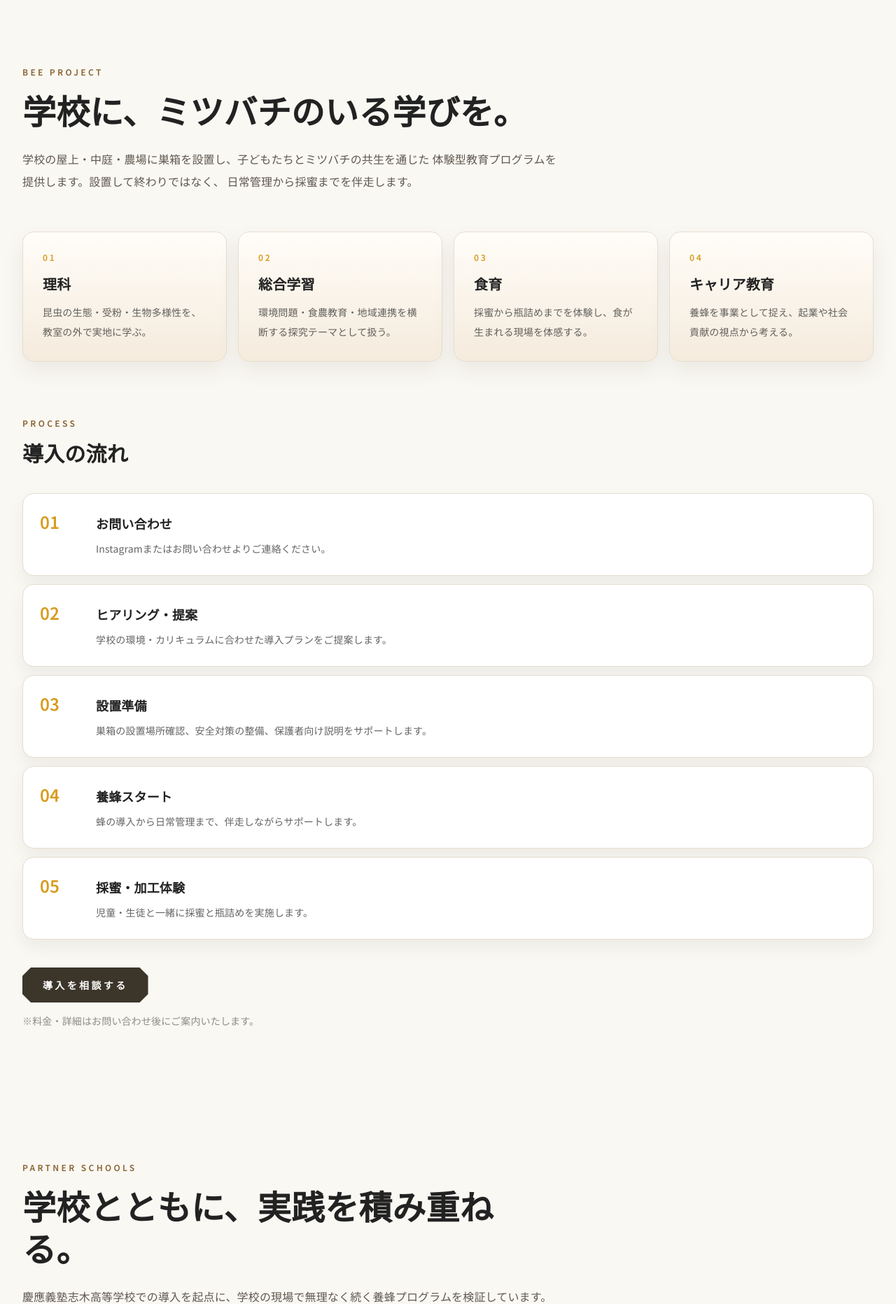
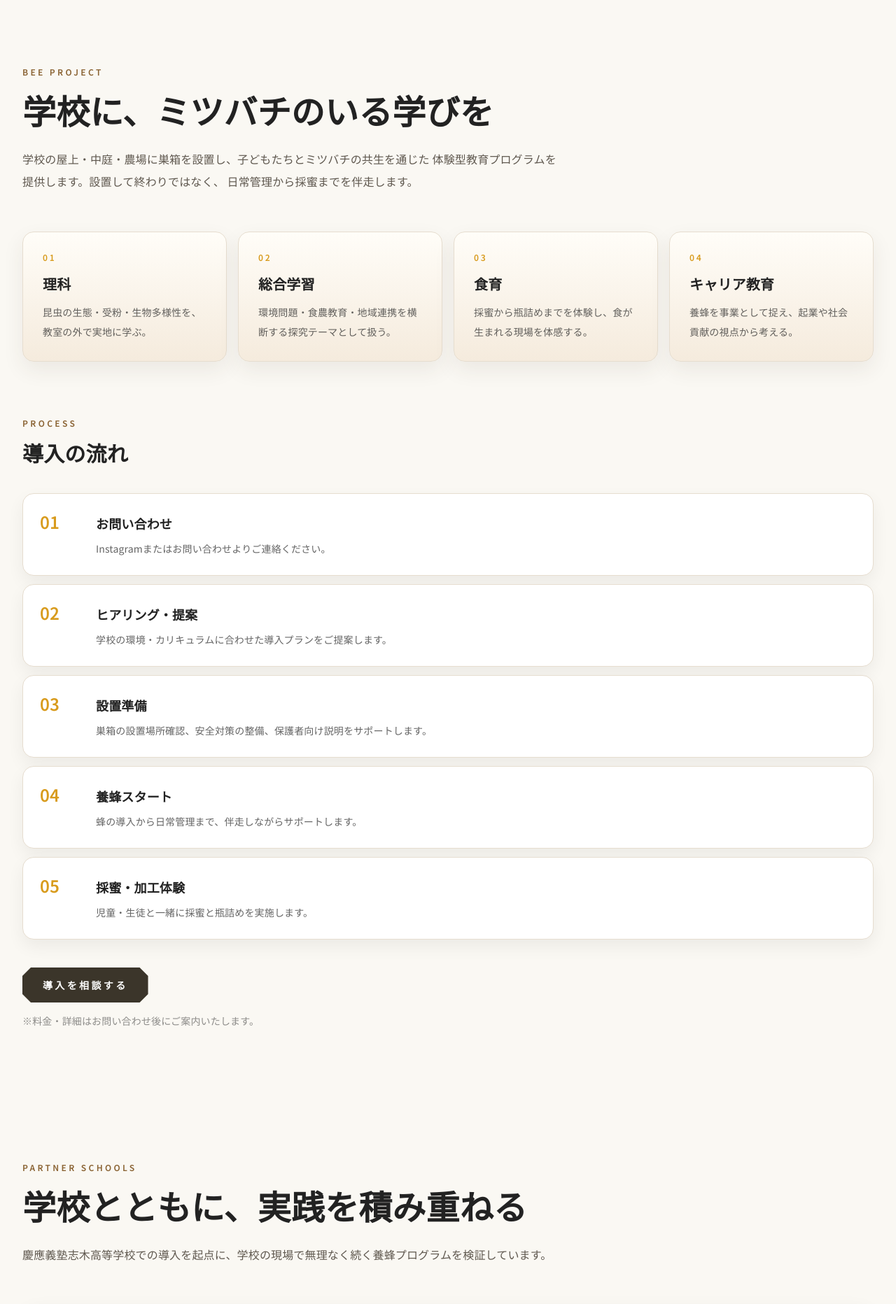
Before and after one commit to pinshypinshy/denpo-hp, a Next.js app: page /projects in a window 1280 px wide. Shown: the part 420-2284 px from the top of the page at 70% size. Built offline with nearby package versions, Linux system fonts and the light colour scheme.

Commit message:
style: セクション見出しの末尾の句点をやめる

```diff
--- a/components/sections/BeeProject.tsx
+++ b/components/sections/BeeProject.tsx
@@ -60,7 +60,7 @@ export default function BeeProject() {
     <section id="bee-project" className={`${brandSection} bg-shell`}>
       <div className={brandContainer}>
         <Reveal>
-          <SectionIntro eyebrow="Bee Project" title="学校に、ミツバチのいる学びを。">
+          <SectionIntro eyebrow="Bee Project" title="学校に、ミツバチのいる学びを">
             <p>
               学校の屋上・中庭・農場に巣箱を設置し、子どもたちとミツバチの共生を通じた
               体験型教育プログラムを提供します。設置して終わりではなく、
--- a/components/sections/Contact.tsx
+++ b/components/sections/Contact.tsx
@@ -113,7 +113,7 @@ export default function Contact() {
         stagger
         className={`${brandContainer} grid gap-10 lg:grid-cols-[0.9fr_1.1fr] lg:items-start`}
       >
-        <SectionIntro eyebrow="Contact" title="学校・企業の導入、商品、取材のご相談へ。">
+        <SectionIntro eyebrow="Contact" title="学校・企業の導入、商品、取材のご相談へ">
           <p>
             学校・企業への養蜂導入のご検討、商品に関するお問い合わせ、活動への協力相談など、
             まずはフォームからご連絡ください。
--- a/components/sections/CorporateBee.tsx
+++ b/components/sections/CorporateBee.tsx
@@ -102,7 +102,7 @@ export default function CorporateBee() {
         <Reveal>
           <SectionIntro
             eyebrow="Corporate Bee Project"
-            title="少しのスペースを、有効活用してみませんか。"
+            title="少しのスペースを、有効活用してみませんか"
           >
             <p>
               貴社の屋上や敷地の空きスペースに巣箱を設置し、設置から日常管理、採蜜、瓶詰めまでを
--- a/components/sections/CorporateCases.tsx
+++ b/components/sections/CorporateCases.tsx
@@ -60,7 +60,7 @@ export default function CorporateCases() {
     <section id="corporate-cases" className={`${brandDarkSurface} ${brandSection}`}>
       <div className={brandContainer}>
         <Reveal>
-          <SectionIntro inverse eyebrow="Case Studies" title="企業が養蜂をする、という選択。">
+          <SectionIntro inverse eyebrow="Case Studies" title="企業が養蜂をする、という選択">
             <p>
               都市の屋上で企業がミツバチを飼う取り組みは、日本でも2006年から積み重ねられてきました。
               以下は伝蜂が関わった事例ではなく、国内で公開されている他社の取り組みです。
--- a/components/sections/PartnerSchools.tsx
+++ b/components/sections/PartnerSchools.tsx
@@ -14,7 +14,7 @@ export default function PartnerSchools() {
     <section id="partner-schools" className={`${brandSection} bg-shell`}>
       <div className={brandContainer}>
         <Reveal>
-          <SectionIntro eyebrow="Partner Schools" title="学校とともに、実践を積み重ねる。">
+          <SectionIntro eyebrow="Partner Schools" title="学校とともに、実践を積み重ねる">
             <p>
               慶應義塾志木高等学校での導入を起点に、学校の現場で無理なく続く養蜂プログラムを検証しています。
             </p>
--- a/components/sections/Shop.tsx
+++ b/components/sections/Shop.tsx
@@ -22,7 +22,7 @@ export default function Shop() {
     <section id="shop" className={`${brandSection} bg-shell`}>
       <div className={brandContainer}>
         <Reveal>
-          <SectionIntro eyebrow="Crowdfunding" title="支援のお礼に、蜂蜜を届けます。">
+          <SectionIntro eyebrow="Crowdfunding" title="支援のお礼に、蜂蜜を届けます">
             <p>
               現在、蜂蜜はCAMPFIREのクラウドファンディングを通じてお届けしています。
               ご支援いただいた方へ、リターンとして志木高で採れた純粋蜂蜜をお送りします。
--- a/components/sections/Vision.tsx
+++ b/components/sections/Vision.tsx
@@ -28,7 +28,7 @@ export default function Vision() {
     <section id="vision" className={`${brandSection} bg-shell`}>
       <div className={brandContainer}>
         <Reveal stagger className="grid gap-14 lg:grid-cols-[1.05fr_0.95fr] lg:items-end">
-          <SectionIntro eyebrow="Vision" title="一瓶の蜂蜜から、学びの風景を変える。">
+          <SectionIntro eyebrow="Vision" title="一瓶の蜂蜜から、学びの風景を変える">
             <p>
               伝蜂という名前には、「電報」のように大切な想いを届けたいという意味があります。
               蜂蜜をただ売るのではなく、そこにある季節、手仕事、学校での探究の記憶まで届けたい。
```
